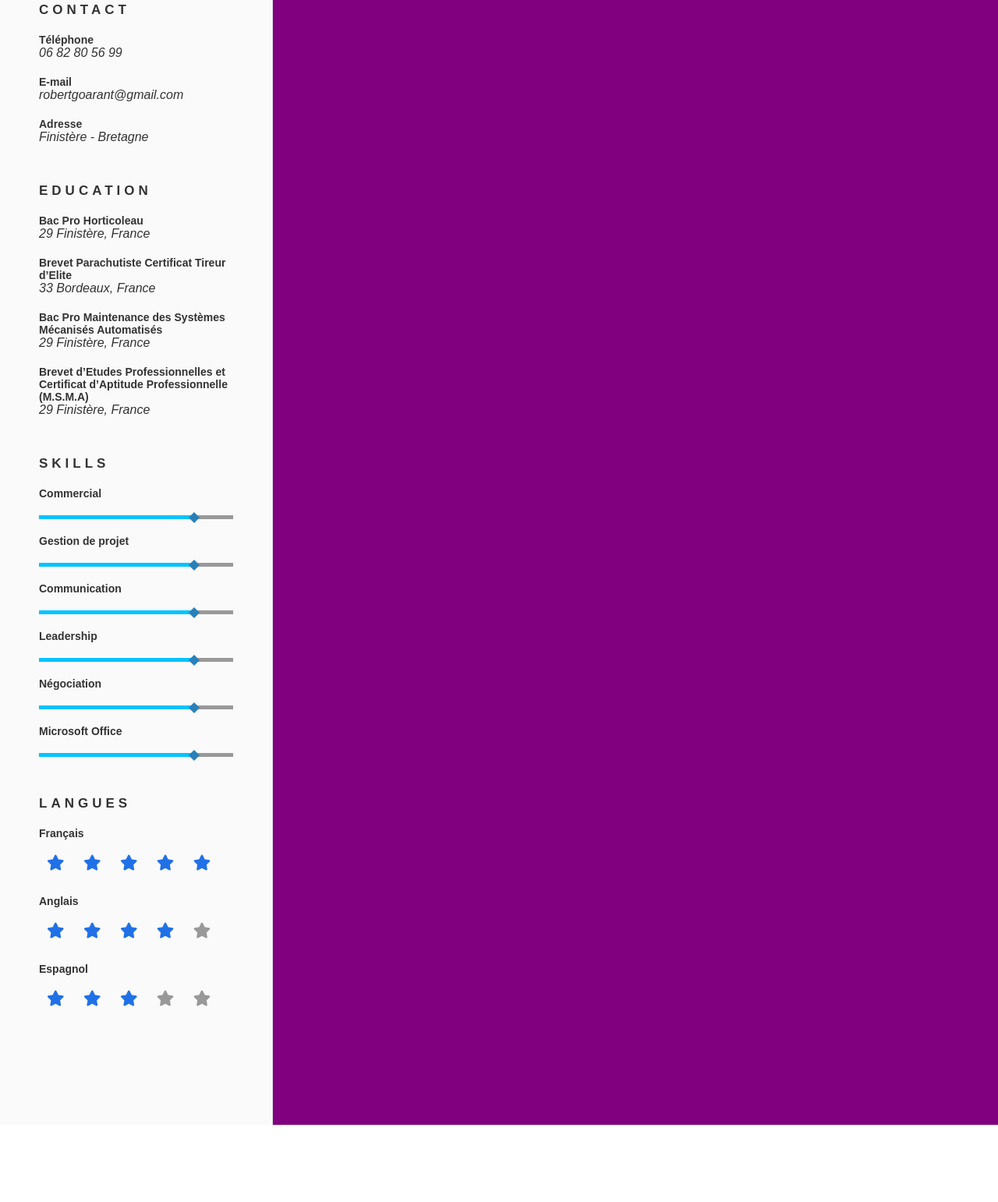
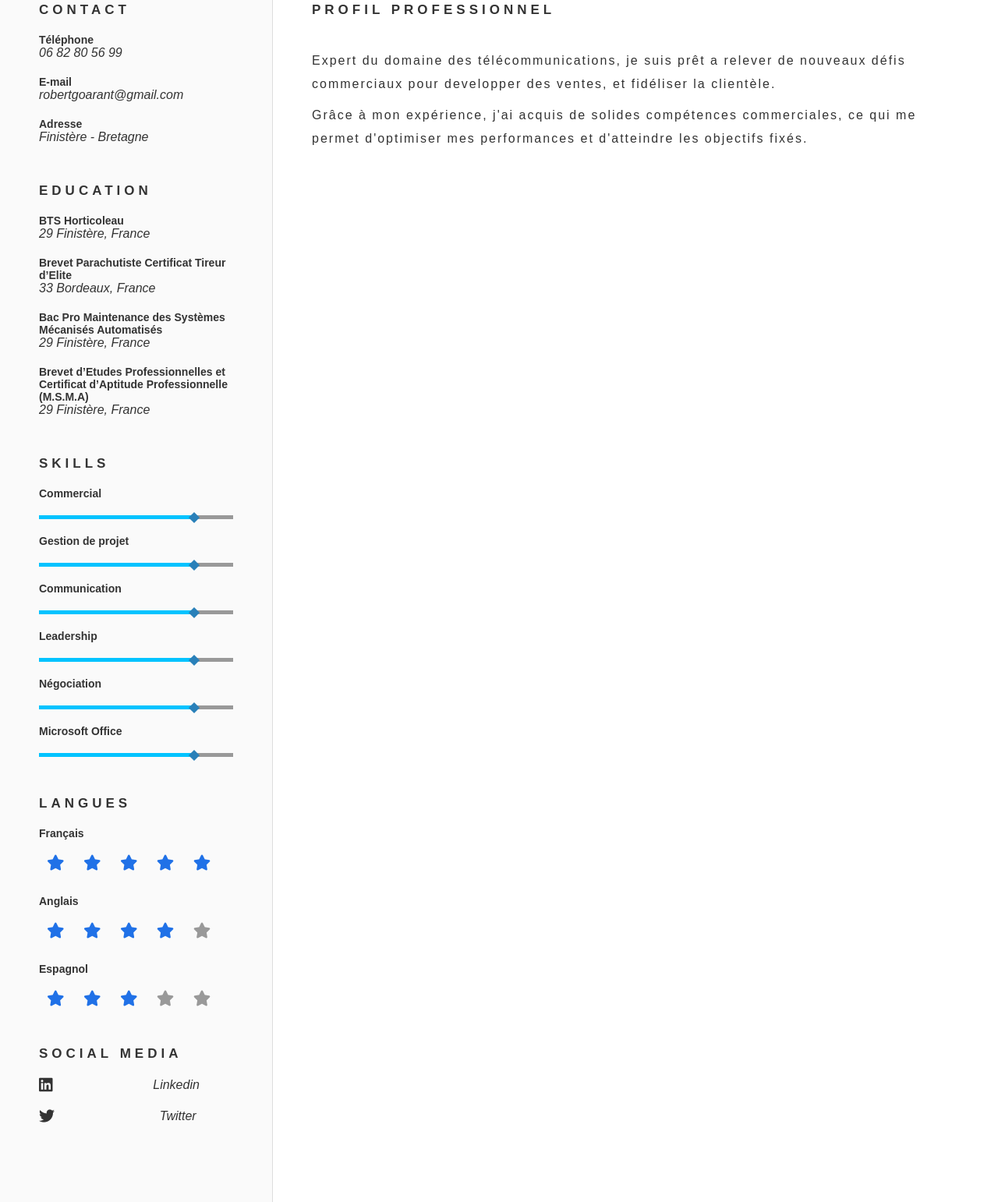
Before and after one commit to zahrahamdane/CV, a website: page index.html in a window 1280 px wide. Shown: the part 405-1947 px from the top of the page at 78% size. Before the commit the page ends 1848 px from the top, so only its background shows below. Drawn offline with Linux system fonts and the light colour scheme; a web font is replaced by a local one.

Commit message:
Mise en place des parties sociale et présentation

```diff
--- a/index.html
+++ b/index.html
@@ -21,9 +21,11 @@
         <h1>Robert Goarant</h1>
         <p>Chargé d'Affaires B2B</p>
       </header>
+
       <section class="picture">
         <img src="img/robert2.png" alt="zahra" />
       </section>
+
       <aside>
         <div class="block">
           <h2 class="title-small">CONTACT</h2>
@@ -37,7 +39,7 @@
 
         <div class="block">
           <h2 class="title-small">EDUCATION</h2>
-          <h3>Bac Pro Horticoleau</h3>
+          <h3>BTS Horticoleau</h3>
           <p>29 Finistère, France</p>
 
           <h3>Brevet Parachutiste Certificat Tireur d’Elite</h3>
@@ -120,8 +122,33 @@
             <i class="fa-solid fa-star"></i>
           </div>
         </div>
+
+        <div class="block">
+          <h2 class="title-small">SOCIAL MEDIA</h2>
+          <div class="social-container">
+            <i class="fa-brands fa-linkedin"></i>
+            <p>Linkedin</p>
+          </div>
+
+          <div class="social-container">
+            <i class="fa-brands fa-twitter"></i>
+            <p>Twitter</p>
+          </div>
+        </div>
       </aside>
-      <main></main>
+      <main>
+        <h2 class="title-small">PROFIL PROFESSIONNEL</h2>
+        <p>
+          Expert du domaine des télécommunications, je suis prêt a relever de
+          nouveaux défis commerciaux pour developper des ventes, et fidéliser la
+          clientèle.
+        </p>
+        <p>
+          Grâce à mon expérience, j'ai acquis de solides compétences
+          commerciales, ce qui me permet d'optimiser mes performances et
+          d'atteindre les objectifs fixés.
+        </p>
+      </main>
     </div>
   </body>
 </html>
--- a/scss/style.scss
+++ b/scss/style.scss
@@ -93,10 +93,34 @@ aside {
         margin: 0 1rem;
       }
     }
+
+    .social-container {
+      display: flex;
+      justify-content: start;
+      align-items: center;
+      margin: 2rem 0;
+      i {
+        flex: 2 0 50px;
+        font-size: 2rem;
+        margin-right: 1rem;
+      }
+
+      p {
+        flex: auto;
+        margin: 0;
+      }
+    }
   }
 }
 
 main {
   grid-area: main;
-  background: purple;
+  padding: 5rem;
+  h2 {
+    margin-bottom: 4rem;
+  }
+  p {
+    letter-spacing: 0.2rem;
+    line-height: 3rem;
+  }
 }
```
Also changed, not shown: css/style.css, 1 other file.
